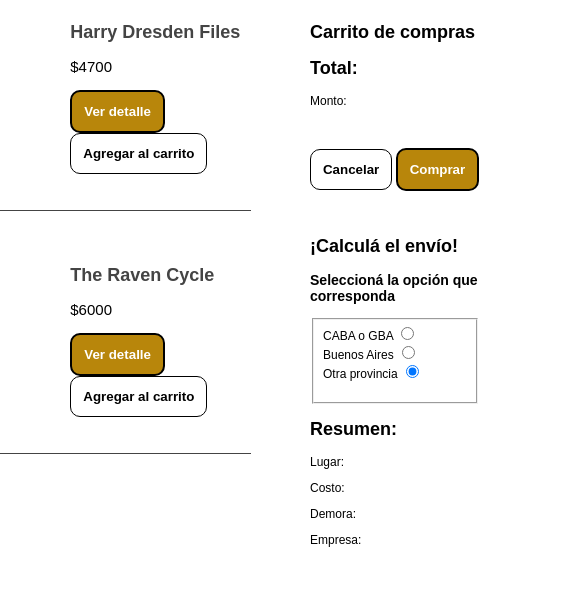
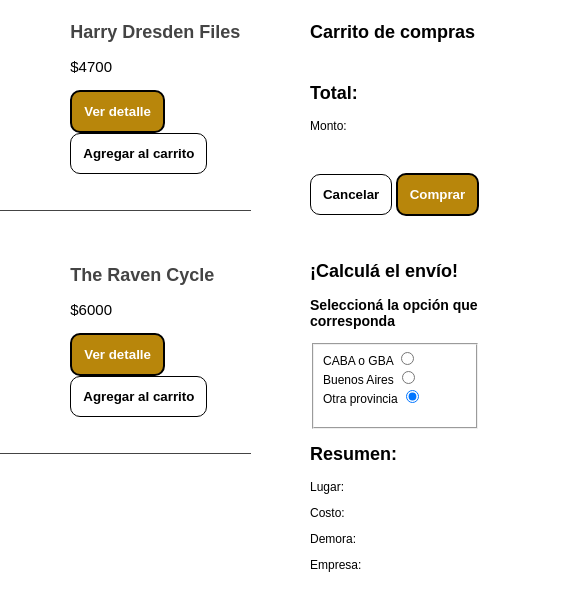
Before and after one commit to Emilia-Guadalupe/LibreriaEnLaNube, a plain HTML site: page index.html in a window 1280 px wide. Shown: the part 262-877 px from the top of the page, 710-1280 px from the left. Drawn offline with nearby package versions, Linux system fonts and the light colour scheme; a script that the page names is missing.

Commit message:
Modifiqué el padding de la lista de items del carrito

```diff
--- a/assets/styles/coderhouse.css
+++ b/assets/styles/coderhouse.css
@@ -93,8 +93,18 @@ ul li {
     padding-bottom: 5px;
 }
 
+.list-order {
+    padding-bottom: 10px;
+    list-style: decimal;
+}
+
+.erase {
+    margin-left: 4px;
+}
+
 #envio {
     margin-top: 30px;
+    float: right;
 }
 
 .provincia {
```
